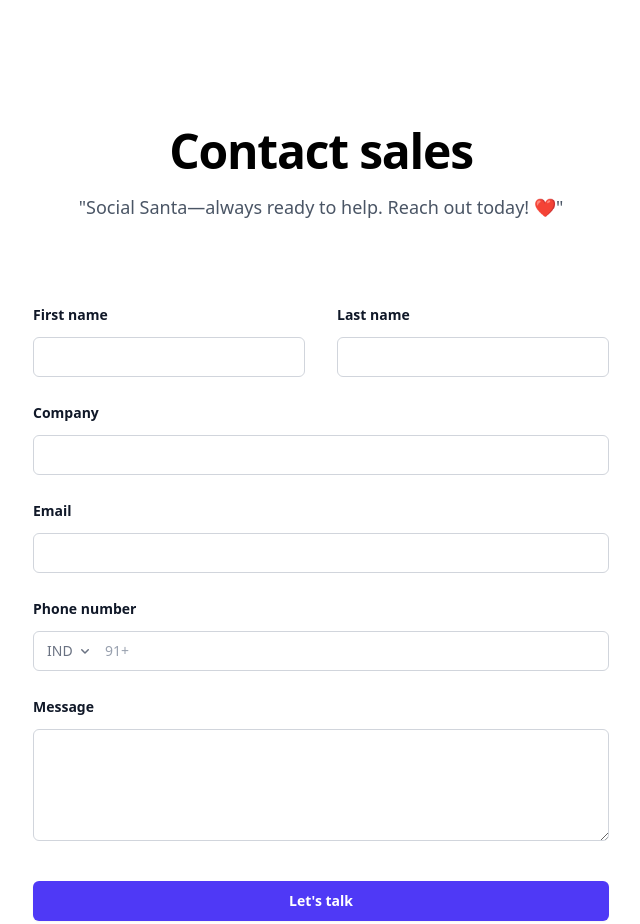
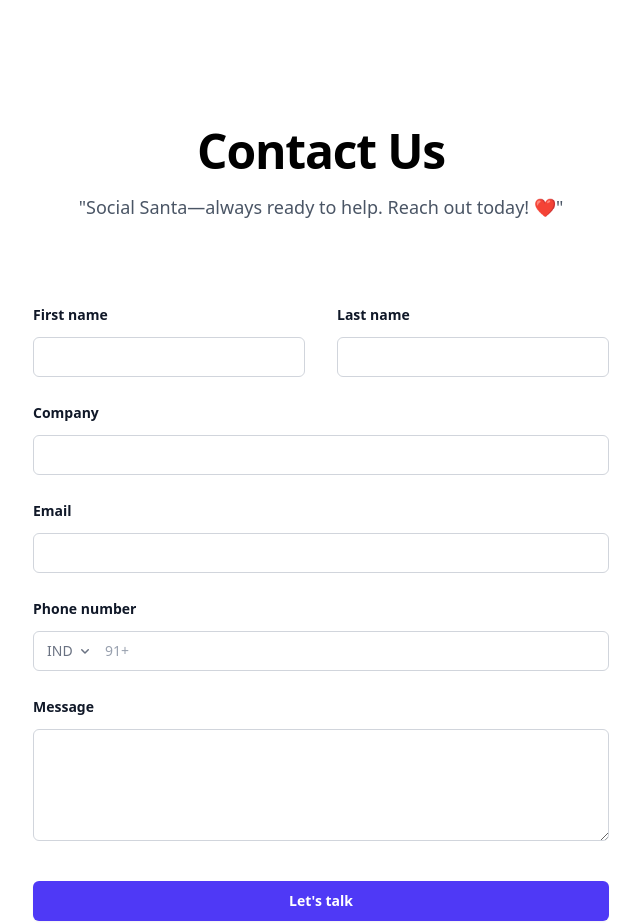
Before and after one commit to tusharkutre/Social-Santa, a React (Vite) app: page / in a window 1280 px wide. Shown: the part 3140-4064 px from the top of the page, without its empty margins (319-959 px from the left). Built offline with nearby package versions, Linux system fonts and the light colour scheme; no server answers.

Commit message:
updated contact.jsx

```diff
--- a/src/components/Contact.jsx
+++ b/src/components/Contact.jsx
@@ -1,5 +1,3 @@
-import { useState } from 'react'
-
 import Form from './Form'
 
 export default function Contact({isDarkMode}) {
@@ -19,7 +17,7 @@
         />
       </div>
       <div className="mx-auto max-w-2xl text-center">
-        <h2 className={`text-4xl font-semibold tracking-tight text-balance sm:text-5xl ${isDarkMode ? "text-white" : "text-black"}`}>Contact sales</h2>
+        <h2 className={`text-4xl font-semibold tracking-tight text-balance sm:text-5xl ${isDarkMode ? "text-white" : "text-black"}`}>Contact Us</h2>
         <p className={`mt-4 text-lg/8 text-gray-600 ${isDarkMode ? "text-white" : "text-black"}`}>"Social Santa—always ready to help. Reach out today! ❤️"</p>
       </div>
 
```
